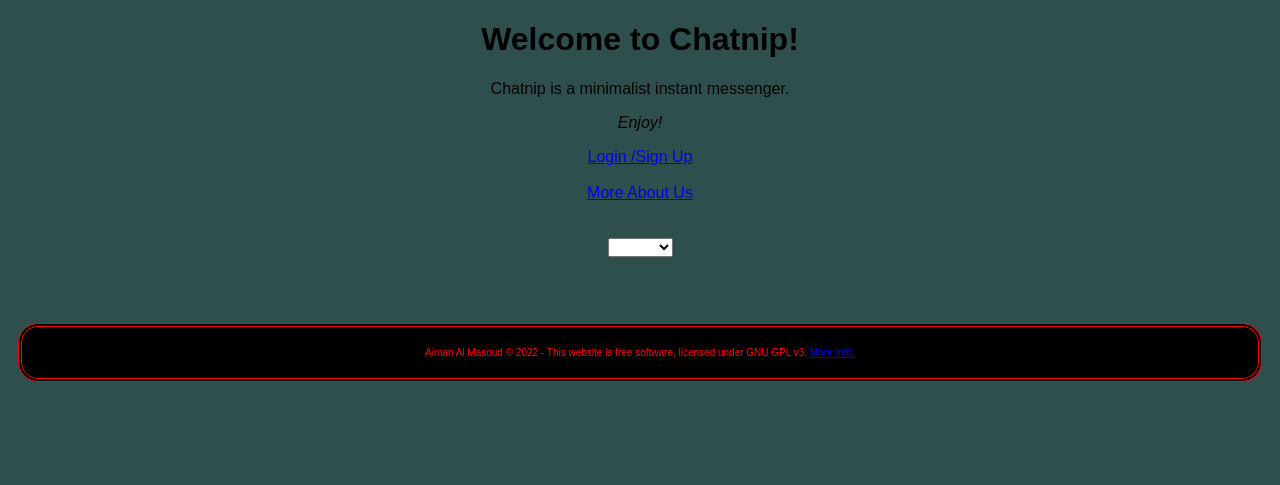
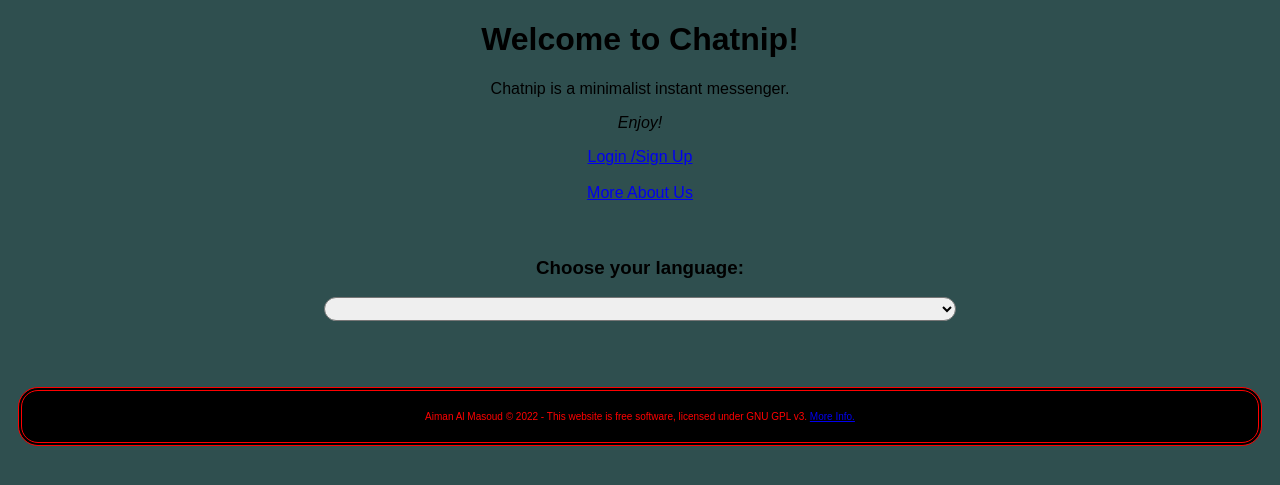
Before and after one commit to aiman-al-masoud/Chatnip, a Flask app: page / in a window 1280 px wide. Shown: the top 485 px of the page. Run offline with Flask 2, Linux system fonts and the light colour scheme.

Commit message:
improved lang select

```diff
--- a/static/lang_packs/english.csv
+++ b/static/lang_packs/english.csv
@@ -44,3 +44,4 @@ what_cookies_answer|Your username and the current session-id and your preferred
 license_terms_obtain|You can obtain the full terms of the license here:
 source_code_at|The source-code is available at:
 how_it_works|How it works
+choose_your_language|Choose your language:
--- a/static/lang_packs/italian.csv
+++ b/static/lang_packs/italian.csv
@@ -9,7 +9,7 @@ more_about_us|Più info
 username|Nome Utente
 password|Password
 dont_have_an_account_yet|Non hai ancora un profilo?
-homepage|Casa
+homepage|Homepage
 password_repeat|Riscrivi la password:
 keypass_choose|Scegli una parola chiave (diversa) per immagazzinare le chiavi crittografiche:
 keypass_why_need|(Ti servirà per decifrare i messaggi).
@@ -44,3 +44,4 @@ what_cookies_answer|Il tuo nome utente, l'id della sessione e la tua lingua di p
 license_terms_obtain|Puoi ottenere la versione integrale della licenza qua:
 source_code_at|Il codice sorgente è disponibile a:
 how_it_works|Come Funziona
+choose_your_language|Scegli la tua lingua:
--- a/static/stylesheets/style.css
+++ b/static/stylesheets/style.css
@@ -198,3 +198,10 @@ footer{
     border-radius: 100px;
     height: 40px;
 }
+
+
+select{
+    width: 50%;
+    font-size: large;
+    border-radius: 60px;
+}
--- a/templates/language_select.html
+++ b/templates/language_select.html
@@ -1,3 +1,5 @@
+
+<h3>{{lang['choose_your_language']}}</h3>
 <select name="select_language" id="select_language">
     {% for lang in available_languages %}
        <option value="{{lang}}">{{lang}}</option>
```
Also changed, not shown: dynamic/tables/users.csv (+1 -1 lines).
